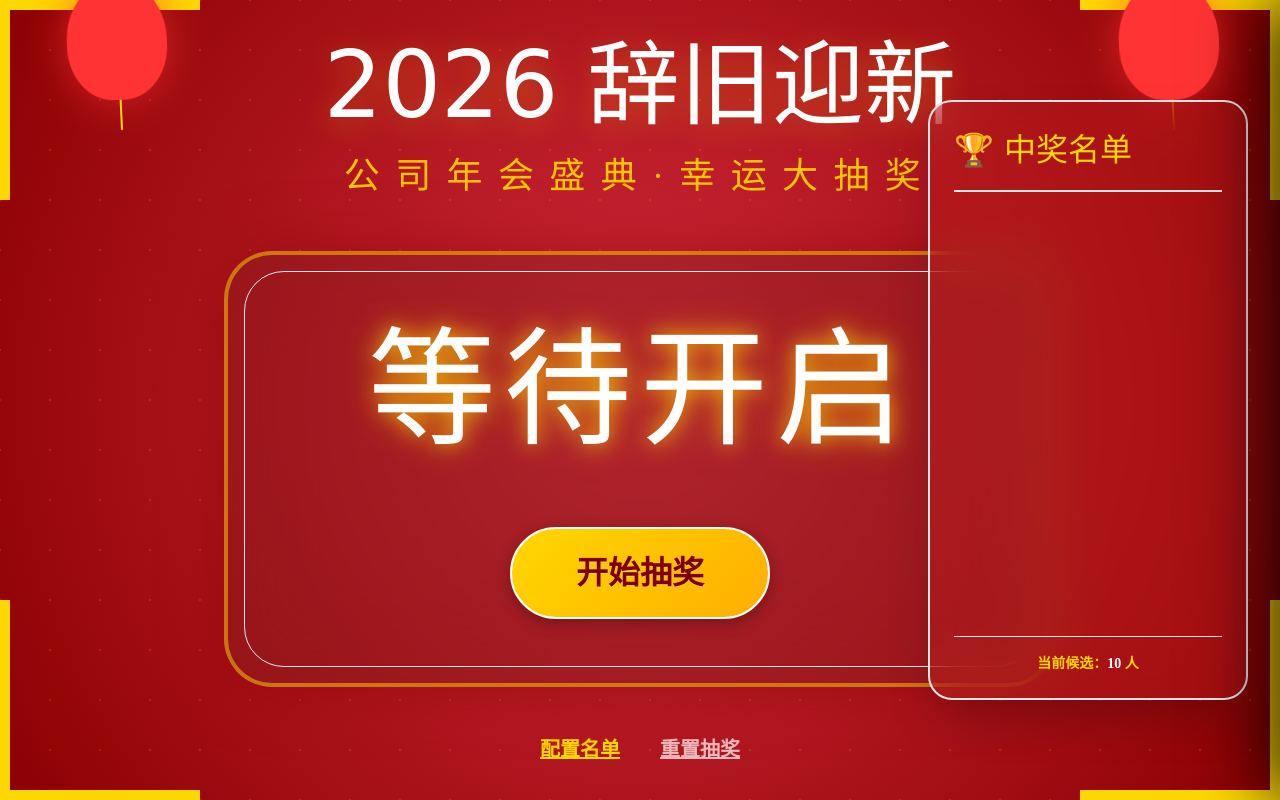
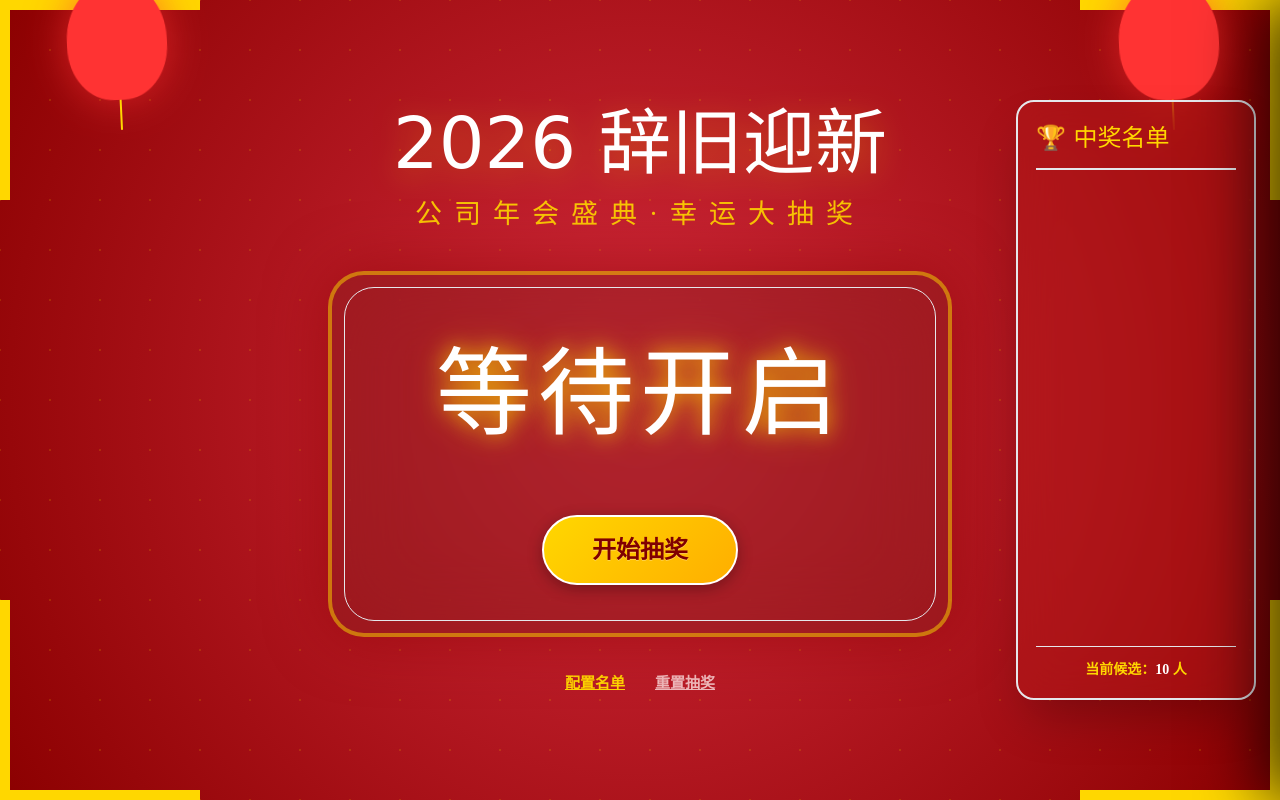
Before and after one commit to pan-shuaifeng/lottery.io, a plain HTML site: page lottery.html in a window 1280 px wide. Drawn offline with Linux system fonts and the light colour scheme; a web font is replaced by a local one.

Commit message:
feat: 以 14 寸基准按物理像素计算全局缩放

```diff
--- a/assets/viewport.js
+++ b/assets/viewport.js
@@ -1,12 +1,34 @@
-function setDpr() {
-  const dpr = window.devicePixelRatio || 1
-  document.documentElement.style.setProperty('--dpr', String(dpr))
+function clamp(value, min, max) {
+  return Math.max(min, Math.min(max, value))
 }
 
-setDpr()
+function setViewportVars() {
+  const dpr = window.devicePixelRatio || 1
 
-window.addEventListener('resize', setDpr)
+  const viewportWidth = window.visualViewport?.width ?? window.innerWidth
+  const viewportHeight = window.visualViewport?.height ?? window.innerHeight
+
+  const physicalWidth = viewportWidth * dpr
+  const physicalHeight = viewportHeight * dpr
+
+  const basePhysicalWidth = 3024
+  const basePhysicalHeight = 1964
+
+  const uiScale = clamp(
+    Math.min(physicalWidth / basePhysicalWidth, physicalHeight / basePhysicalHeight),
+    0.75,
+    1.6,
+  )
+
+  const rootStyle = document.documentElement.style
+  rootStyle.setProperty('--dpr', String(dpr))
+  rootStyle.setProperty('--ui-scale', String(uiScale))
+}
+
+setViewportVars()
+
+window.addEventListener('resize', setViewportVars)
 
 if (window.visualViewport) {
-  window.visualViewport.addEventListener('resize', setDpr)
+  window.visualViewport.addEventListener('resize', setViewportVars)
 }
--- a/lottery.html
+++ b/lottery.html
@@ -17,8 +17,13 @@
             --gold: #ffd700;
             --gold-light: #ffae00;
             --dpr: 1;
+            --ui-scale: 1;
             --pvw: calc(1vw * var(--dpr));
             --pvh: calc(1vh * var(--dpr));
+        }
+
+        html {
+            font-size: calc(16px * var(--ui-scale));
         }
 
         body {
```
